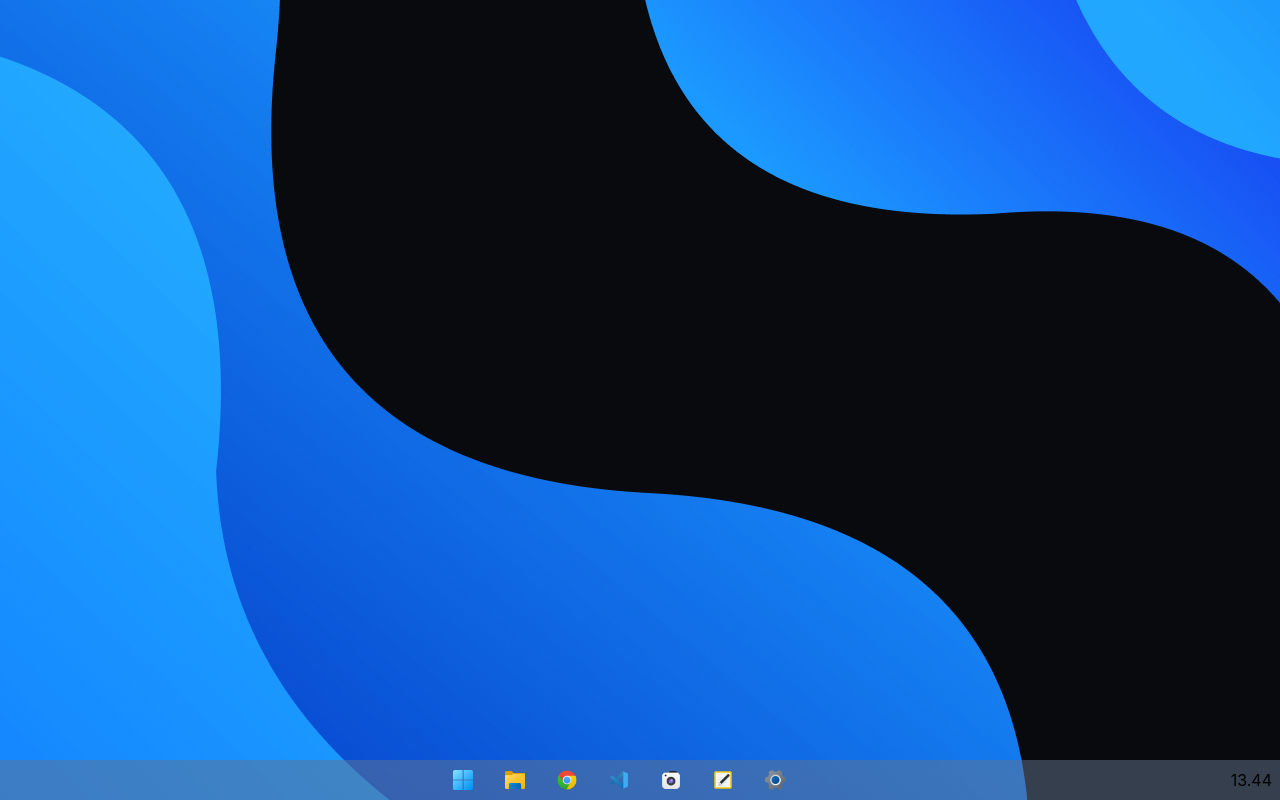
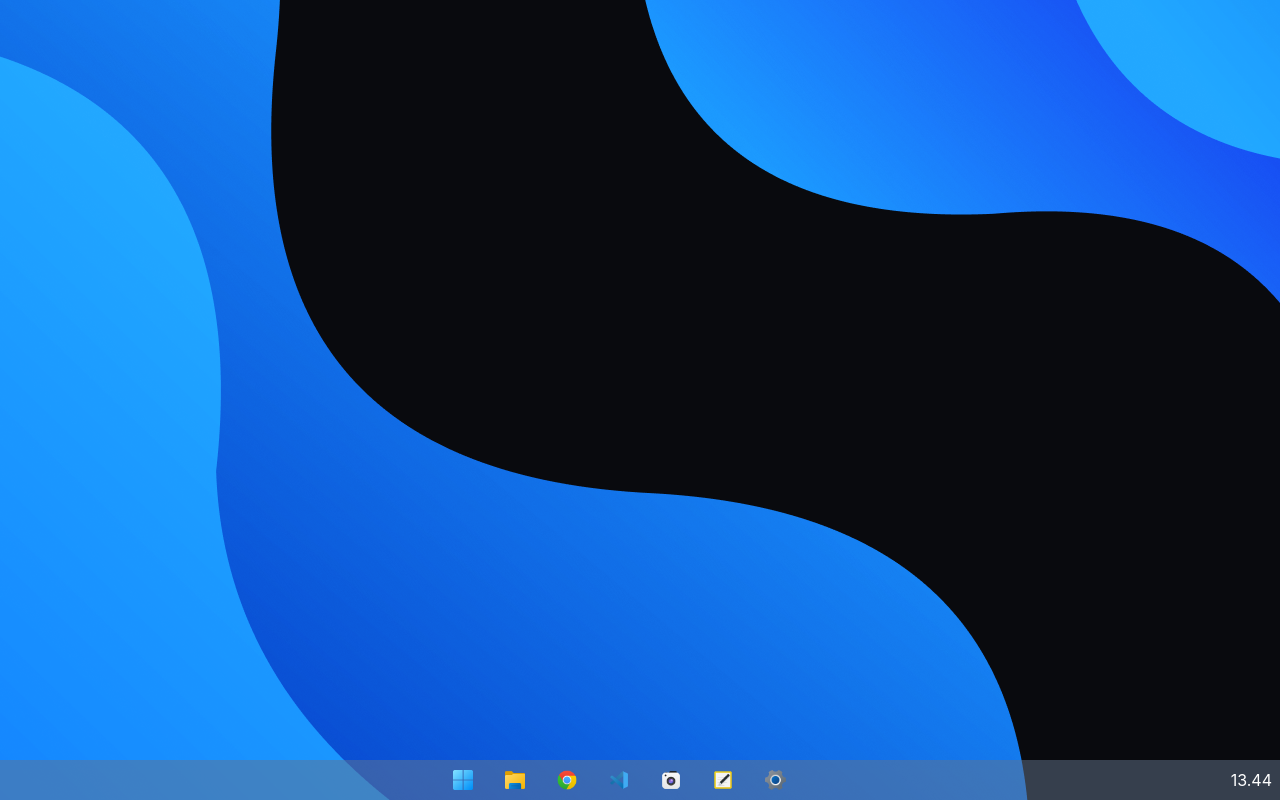
Before and after one commit to ilham25/dw-hackathon-fe, a React (Create React App) app: page /desktop in a window 1280 px wide. Built offline with nearby package versions, Linux system fonts and the light colour scheme.

Commit message:
change time-white

```diff
--- a/src/pages/desktop.js
+++ b/src/pages/desktop.js
@@ -25,7 +25,7 @@ export default function desktop() {
           <img src={NoteEdit} alt="" />
           <img src={Setting} alt="" />
         </div>
-        <div>13.44</div>
+        <div className="text-white">13.44</div>
       </div>
     </div>
   );
```
